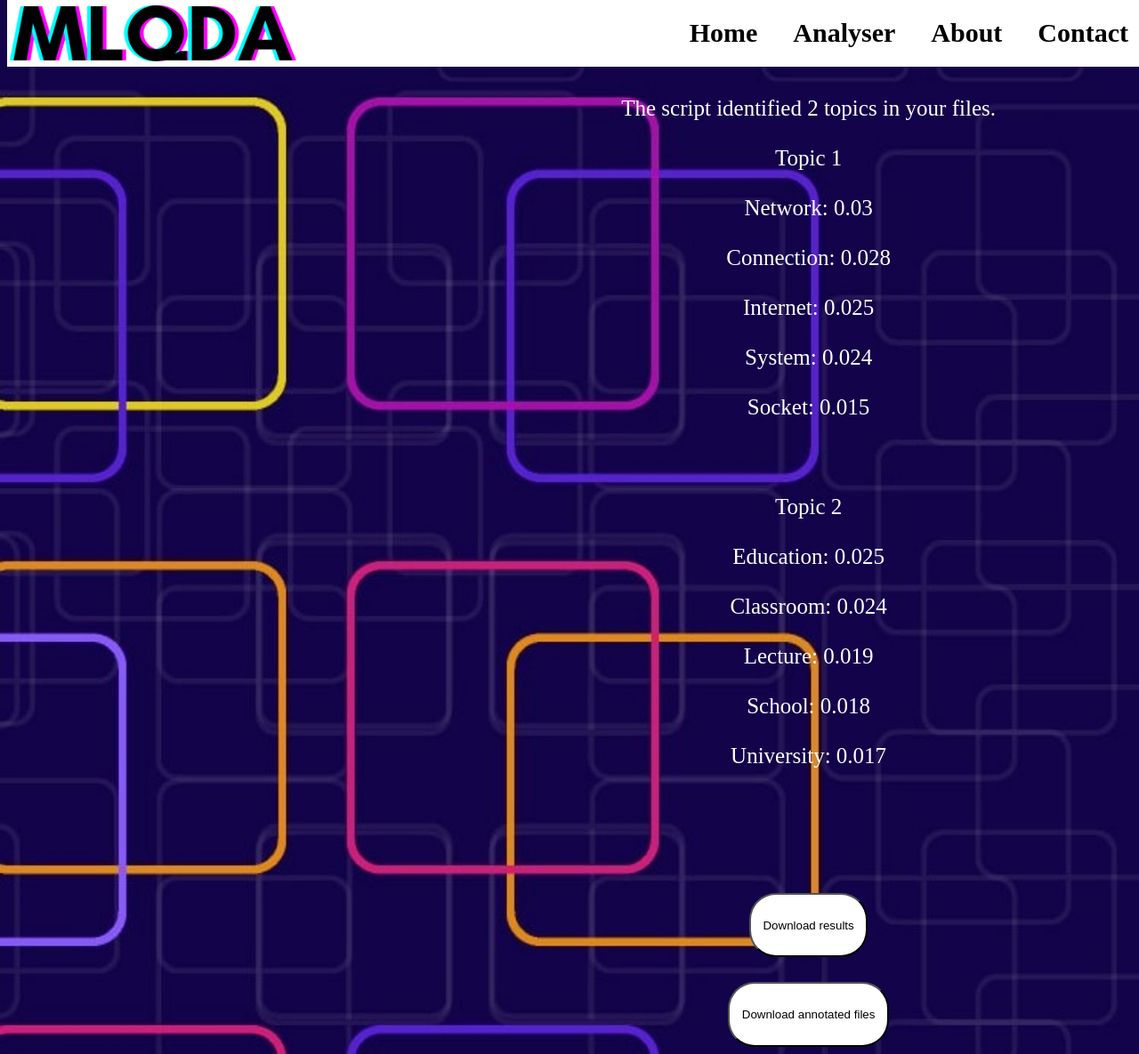
After one commit to zsolttakacs2000/mlqda, a Django app: page /mlqda/analyser-results/ in a window 1280 px wide. The commit adds this page. Shown: the whole page at 89% size. Run offline with Django 4.2, Linux system fonts and the light colour scheme; parts of the project's set-up code (start-up, migrations or seed data) failed here and were passed over.

Commit message:
Created anylser pages with upload and download functionalities. Closes Issue #4

```diff
--- /dev/null
+++ b/src/mlqda_project/mlqda/forms.py
@@ -0,0 +1,4 @@
+from django import forms
+
+class FileForm(forms.Form):
+    file = forms.FileField(widget=forms.ClearableFileInput(attrs={'multiple': True}))
--- a/src/mlqda_project/mlqda/urls.py
+++ b/src/mlqda_project/mlqda/urls.py
@@ -6,6 +6,8 @@ app_name = 'mlqda'
 urlpatterns = [
     path('', views.index, name='index'),
     path('about/', views.about, name='about'),
-    path('analyser/', views.analyser, name='analyser'),
+    path('analyser-start/', views.analyser_start, name='analyser-start'),
+    path('analyser-results/', views.analyser_results, name='analyser-results'),
+    path('analyser-redirect/', views.analyser_redirect, name='analyser-redirect'),
     path('contact/', views.contact, name='contact'),
 ]
--- a/src/mlqda_project/mlqda/views.py
+++ b/src/mlqda_project/mlqda/views.py
@@ -1,5 +1,15 @@
-from django.shortcuts import render
+from django.shortcuts import render, redirect
 from django.http import HttpResponse
+from mlqda.forms import FileForm
+from django.urls import reverse
+
+
+def save_file(file):
+    file_name = str(file)
+    file_path = 'media/' + file_name
+    with open(file_path, 'wb+') as destination:
+        for chunk in file.chunks():
+            destination.write(chunk)
 
 def index(request):
     context_dict = {}
@@ -8,9 +18,41 @@ def index(request):
 def about(request):
     context_dict = {}
     return render(request, 'mlqda/about.html', context=context_dict)
-def analyser(request):
-    return HttpResponse('analyser')
+
+def analyser_start(request):
+    context_dict = {}
+    if request.method == 'POST':
+        form = FileForm(request.POST, request.FILES)
+        if form.is_valid():
+            files = request.FILES.getlist('file')
+            for file in files:
+                save_file(file)
+            return redirect(reverse('mlqda:analyser-redirect'))
+    else:
+        form = FileForm()
+    context_dict['form'] = form
+    return render(request, 'mlqda/analyser_start.html', context=context_dict)
 
 def contact(request):
     context_dict = {}
     return render(request, 'mlqda/contact.html', context=context_dict)
+
+def analyser_results(request):
+    context_dict = {'topics': {'Topic 1': [('Network', 0.0300),
+                                           ('Connection', 0.0280),
+                                           ('Internet', 0.0250),
+                                           ('System', 0.0240),
+                                           ('Socket', 0.0150)],
+                               'Topic 2': [('Education', 0.0250),
+                                           ('Classroom', 0.0240),
+                                           ('Lecture', 0.0190),
+                                           ('School', 0.0180),
+                                           ('University', 0.0170)]
+                               }
+                    }
+    context_dict['total_topics'] = len(context_dict['topics'])
+    return render(request, 'mlqda/analyser_results.html', context=context_dict)
+
+def analyser_redirect(request):
+    context_dict = {}
+    return render(request, 'mlqda/analyser_redirect.html', context=context_dict)
--- a/src/mlqda_project/static/css/base.css
+++ b/src/mlqda_project/static/css/base.css
@@ -40,3 +40,34 @@ body {
   padding-top: 100px;
   font-size: 25px;
 }
+
+.file_upload {
+  text-align:right;
+}
+
+.file_upload form {
+  color: #FFF;
+  padding-top: 2.5%;
+}
+
+.general_button {
+  background-color: #FFF;
+  padding: 1em;
+  width: max-content;
+  height: min-content;
+  border-radius: 30px;
+}
+
+.general_button:hover{
+    background-color: #003865;
+}
+
+.button_text{
+    color: #000;
+    font: bold;
+}
+
+.general_button:hover p{
+    color: #FFF;
+	font: bold;
+}
--- /dev/null
+++ b/src/mlqda_project/templates/mlqda/analyser_results.html
@@ -0,0 +1,33 @@
+<!DOCTYPE html>
+{% extends 'mlqda/base.html' %}
+{% load static %}
+
+{% block title_block%}
+	Contact
+{% endblock %}
+
+{% block body_block %}
+	<div class="maintext">
+		The script identified {{ total_topics }} topics in your files.
+		</br></br>
+		{% for topic, tuple in topics.items %}
+			<div class="topic_list">
+				{{topic}}
+				</br></br>
+				{% for word, contrib in tuple %}
+					{{word}}: {{contrib}}
+					</br></br>
+				{% endfor %}
+				</br></br>
+			</div>
+		{% endfor %}
+		</br></br>
+		<button type="submit" name="submit" class="general_button" onclick="window.open('{% static 'images/logo.png' %}')">
+			<p class="button_text"> Download results </p>
+		</button>
+		</br></br>
+		<button type="submit" name="submit" class="general_button" onclick="window.open('{% static 'images/logo.png' %}')">
+			<p class="button_text"> Download annotated files </p>
+		</button>
+	</div>
+{% endblock %}
--- a/src/mlqda_project/templates/mlqda/base.html
+++ b/src/mlqda_project/templates/mlqda/base.html
@@ -15,7 +15,7 @@
 			<img src="{% static 'images/logo.png' %}" alt="Logo" height="75">
 			<strong><a href="{% url 'mlqda:contact' %}">Contact</a></strong>
 			<strong><a href="{% url 'mlqda:about' %}">About</a></strong>
-			<strong><a href="{% url 'mlqda:analyser' %}">Analyser</a></strong>
+			<strong><a href="{% url 'mlqda:analyser-start' %}">Analyser</a></strong>
 			<strong><a href="{% url 'mlqda:index' %}">Home</a></strong>
 		</div>
 		{% block body_block %}
```
Also changed, not shown: src/mlqda_project/templates/mlqda/analyser_redirect.html (added, +20 -0 lines), src/mlqda_project/templates/mlqda/analyser_start.html (added, +39 -0 lines), timelog.md (+9 -0 lines).
